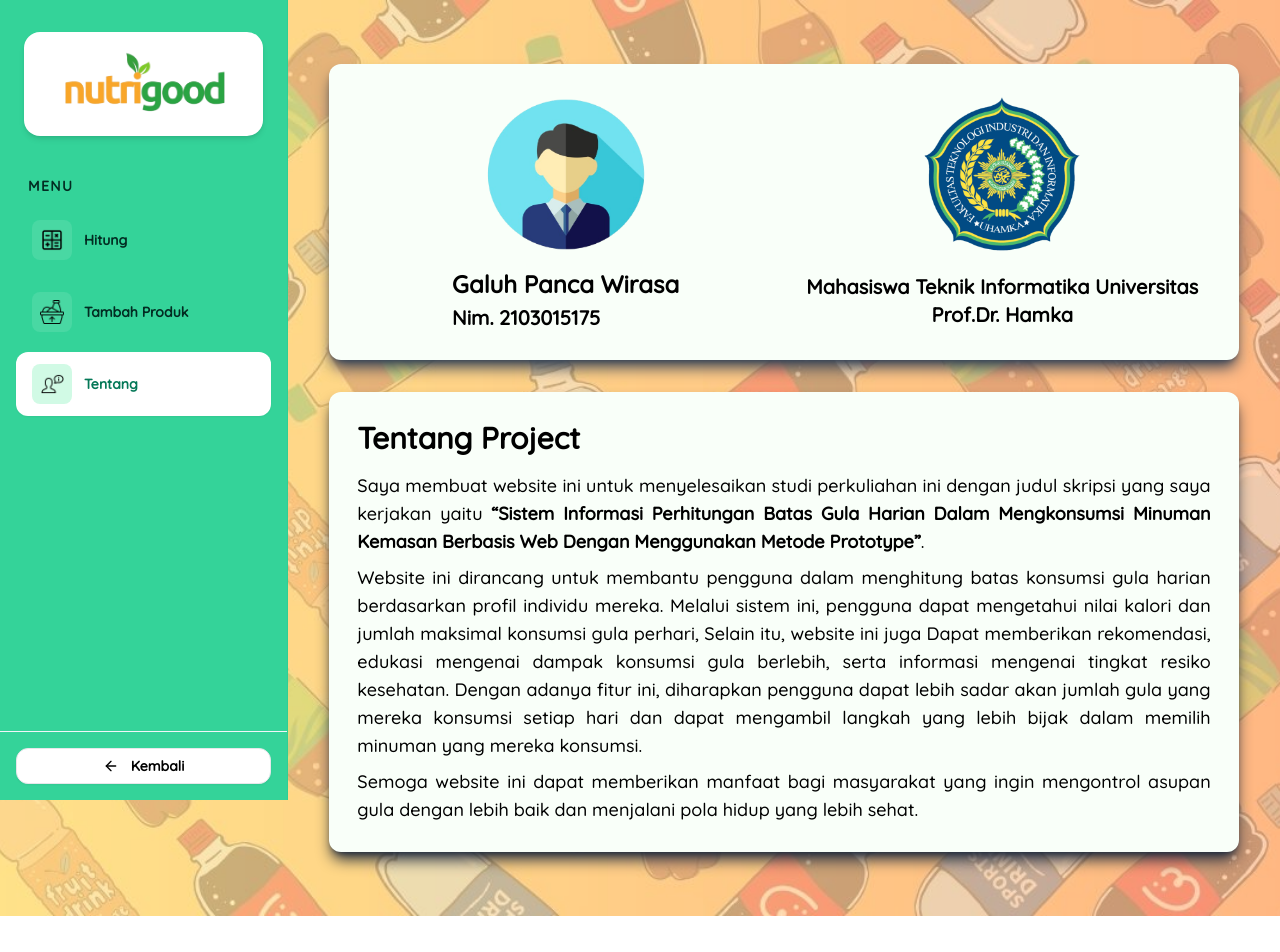
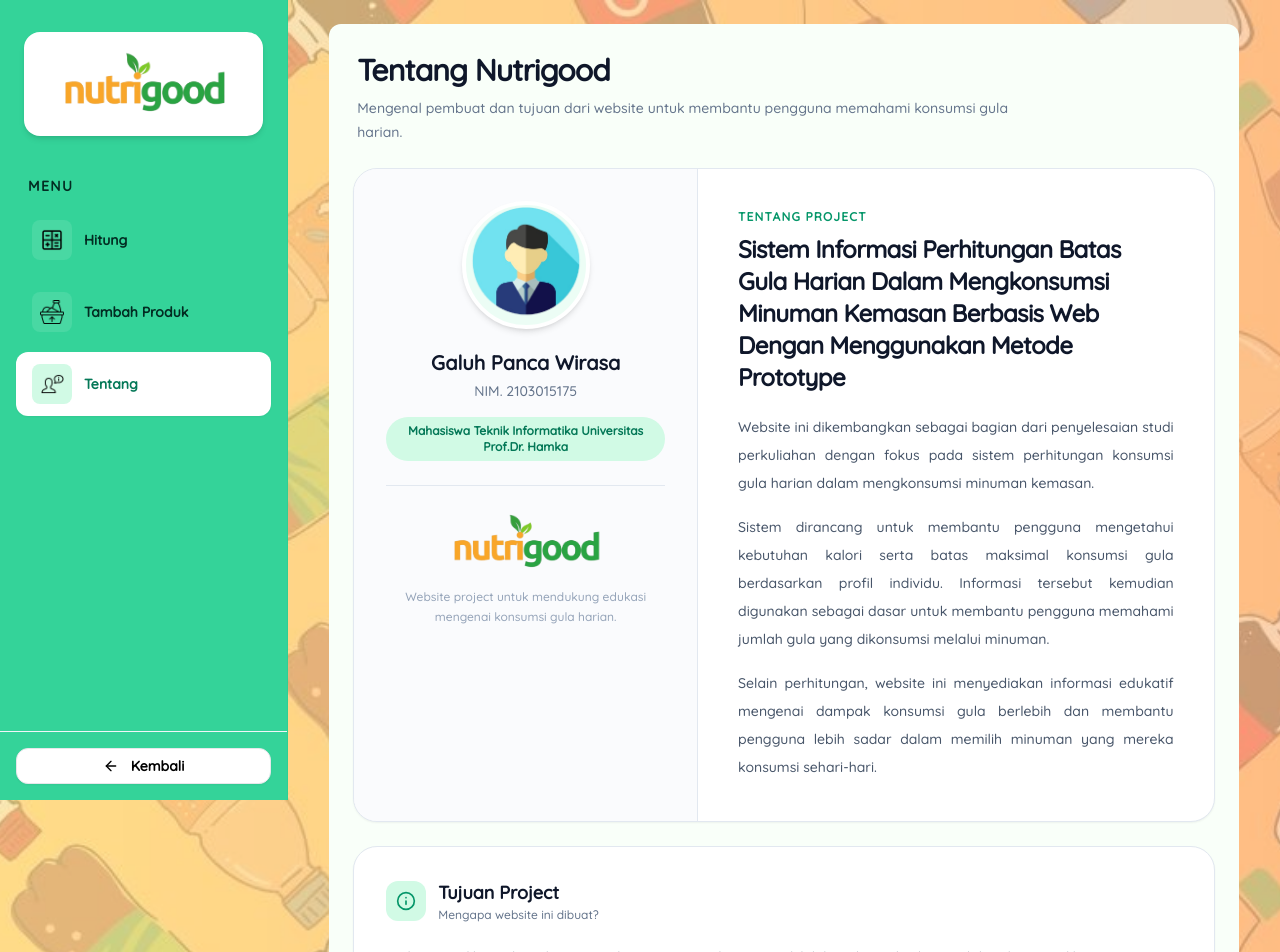
Before and after one commit to GaluhPncWirs/consumption-limit-for-packaged-beverages, a Next.js app: page /mainContent/about in a window 1280 px wide. Shown: the top 952 px of the page. Before the commit the page ends 916 px from the top, so only its background shows below. Built offline with nearby package versions, Linux system fonts and the light colour scheme; no server answers.

Commit message:
style(selesai memperbaiki desain ui di halaman tentang): :lipstick:

```diff
--- a/src/app/(pages)/mainContent/about/page.tsx
+++ b/src/app/(pages)/mainContent/about/page.tsx
@@ -1,5 +1,6 @@
 "use client";
 import MainContentLayout from "@/layout/mainSystem/content";
+import { Info, Quote } from "lucide-react";
 import Image from "next/image";
 import { usePathname } from "next/navigation";
 
@@ -8,69 +9,161 @@ export default function AboutProject() {
 
   return (
     <MainContentLayout path={pathname}>
-      <div className="flex gap-y-8 flex-col my-10">
-        <div className="bg-[#f9fff9] rounded-xl shadow-lg shadow-slate-700 flex flex-col items-center p-7 justify-center gap-5 sm:flex-row">
-          <div className="flex flex-col items-center basis-1/2">
+      <div className="bg-[#f9fff9] mx-auto w-full p-6 rounded-xl max-w-6xl space-y-6">
+        {/* ================================================== */}
+        {/* PAGE HEADER                                        */}
+        {/* ================================================== */}
+
+        <header className="px-1">
+          <h1 className="mt-1 text-2xl font-bold tracking-tight text-slate-900 sm:text-3xl">
+            Tentang Nutrigood
+          </h1>
+
+          <p className="mt-2 max-w-2xl text-sm leading-6 text-slate-500">
+            Mengenal pembuat dan tujuan dari website untuk membantu pengguna
+            memahami konsumsi gula harian.
+          </p>
+        </header>
+
+        {/* ================================================== */}
+        {/* PROFILE + PROJECT INTRO                            */}
+        {/* ================================================== */}
+
+        <section className="overflow-hidden rounded-3xl border border-slate-200 bg-white shadow-sm">
+          <div className="grid grid-cols-1 lg:grid-cols-[0.8fr_1.2fr]">
+            {/* PROFILE */}
+            <div className="border-b border-slate-200 bg-slate-50/70 p-6 sm:p-8 lg:border-b-0 lg:border-r">
+              <div className="flex flex-col items-center text-center">
+                {/* Avatar */}
+                <div className="flex size-28 items-center justify-center overflow-hidden rounded-full border-4 border-white bg-emerald-50 shadow-md sm:size-32">
                   <Image
                     src="/images/pageAbout/userProfile.png"
-              alt="profile"
+                    alt="Profile"
                     width={500}
                     height={500}
-              className="size-44"
+                    className="size-full object-cover"
                     loading="eager"
                   />
-            <div className="font-semibold">
-              <h1 className="text-2xl mb-1">Galuh Panca Wirasa</h1>
-              <h2 className="text-xl">Nim. 2103015175</h2>
+                </div>
+
+                {/* Identity */}
+                <div className="mt-5">
+                  <h2 className="text-xl font-bold text-slate-900">
+                    Galuh Panca Wirasa
+                  </h2>
+
+                  <p className="mt-1 text-sm text-slate-500">NIM. 2103015175</p>
+                </div>
+
+                {/* Role */}
+                <div className="mt-4 inline-flex items-center rounded-full bg-emerald-100 px-3 py-1.5">
+                  <span className="text-xs font-semibold text-emerald-700">
+                    Mahasiswa Teknik Informatika Universitas Prof.Dr. Hamka
+                  </span>
+                </div>
+
+                {/* Divider */}
+                <div className="my-6 h-px w-full bg-slate-200" />
+
+                {/* Project Logo */}
+                <Image
+                  src="/images/global/logo.png"
+                  alt="Logo Project"
+                  width={500}
+                  height={500}
+                  className="w-36 object-contain sm:w-40"
+                />
+
+                <p className="mt-3 text-xs leading-5 text-slate-400">
+                  Website project untuk mendukung edukasi mengenai konsumsi gula
+                  harian.
+                </p>
               </div>
             </div>
-          <div className="flex flex-col items-center gap-y-5 basis-1/2">
-            <Image
-              src="/images/pageAbout/logo_uhamka_FTII.png"
-              alt="logo UHAMKA"
-              width={500}
-              height={500}
-              className="w-48"
-              loading="eager"
-            />
-            <h1 className="font-semibold text-xl text-center">
-              Mahasiswa Teknik Informatika Universitas Prof.Dr. Hamka
-            </h1>
+
+            {/* PROJECT INTRO */}
+            <div className="p-6 sm:p-8 lg:p-10">
+              <div className="max-w-2xl">
+                <div className="mb-5">
+                  <p className="text-xs font-semibold uppercase tracking-widest text-emerald-600">
+                    Tentang Project
+                  </p>
+
+                  <h2 className="mt-2 text-2xl font-bold tracking-tight text-slate-900">
+                    Sistem Informasi Perhitungan Batas Gula Harian Dalam
+                    Mengkonsumsi Minuman Kemasan Berbasis Web Dengan Menggunakan
+                    Metode Prototype
+                  </h2>
                 </div>
-        </div>
-        <div className="bg-[#f9fff9] rounded-xl p-7 shadow-lg shadow-slate-800">
-          <h1 className="text-3xl font-bold mb-4">Tentang Project</h1>
-          <div className="text-justify font-medium text-lg flex flex-col gap-2">
-            <p>
-              Saya membuat website ini untuk menyelesaikan studi perkuliahan ini
-              dengan judul skripsi yang saya kerjakan yaitu{" "}
-              <span className="font-semibold">
-                “Sistem Informasi Perhitungan Batas Gula Harian Dalam
-                Mengkonsumsi Minuman Kemasan Berbasis Web Dengan Menggunakan
-                Metode Prototype”
-              </span>
-              .
+
+                <div className="space-y-4 text-sm leading-7 text-slate-600">
+                  <p className="text-justify">
+                    Website ini dikembangkan sebagai bagian dari penyelesaian
+                    studi perkuliahan dengan fokus pada sistem perhitungan
+                    konsumsi gula harian dalam mengkonsumsi minuman kemasan.
                   </p>
-            <p>
-              Website ini dirancang untuk membantu pengguna dalam menghitung
-              batas konsumsi gula harian berdasarkan profil individu mereka.
-              Melalui sistem ini, pengguna dapat mengetahui nilai kalori dan
-              jumlah maksimal konsumsi gula perhari, Selain itu, website ini
-              juga Dapat memberikan rekomendasi, edukasi mengenai dampak
-              konsumsi gula berlebih, serta informasi mengenai tingkat resiko
-              kesehatan. Dengan adanya fitur ini, diharapkan pengguna dapat
-              lebih sadar akan jumlah gula yang mereka konsumsi setiap hari dan
-              dapat mengambil langkah yang lebih bijak dalam memilih minuman
-              yang mereka konsumsi.
+
+                  <p className="text-justify">
+                    Sistem dirancang untuk membantu pengguna mengetahui
+                    kebutuhan kalori serta batas maksimal konsumsi gula
+                    berdasarkan profil individu. Informasi tersebut kemudian
+                    digunakan sebagai dasar untuk membantu pengguna memahami
+                    jumlah gula yang dikonsumsi melalui minuman.
                   </p>
-            <p>
-              Semoga website ini dapat memberikan manfaat bagi masyarakat yang
-              ingin mengontrol asupan gula dengan lebih baik dan menjalani pola
-              hidup yang lebih sehat.
+
+                  <p className="text-justify">
+                    Selain perhitungan, website ini menyediakan informasi
+                    edukatif mengenai dampak konsumsi gula berlebih dan membantu
+                    pengguna lebih sadar dalam memilih minuman yang mereka
+                    konsumsi sehari-hari.
                   </p>
                 </div>
               </div>
             </div>
+          </div>
+        </section>
+
+        {/* ================================================== */}
+        {/* PROJECT DESCRIPTION                                */}
+        {/* ================================================== */}
+
+        <section className="rounded-3xl border border-slate-200 bg-white p-6 shadow-sm sm:p-8">
+          <div className="max-w-4xl">
+            <div className="flex items-center gap-3">
+              <div className="flex size-10 items-center justify-center rounded-xl bg-emerald-100 text-emerald-600">
+                <Info className="size-5" />
+              </div>
+
+              <div>
+                <h2 className="text-lg font-bold text-slate-900">
+                  Tujuan Project
+                </h2>
+
+                <p className="text-xs text-slate-500">
+                  Mengapa website ini dibuat?
+                </p>
+              </div>
+            </div>
+
+            <p className="mt-5 text-sm leading-7 text-slate-600">
+              Website ini diharapkan dapat membantu masyarakat menjadi lebih
+              sadar terhadap jumlah gula yang dikonsumsi setiap hari. Dengan
+              informasi yang lebih mudah dipahami, pengguna dapat
+              mempertimbangkan pilihan minuman yang dikonsumsi dan membangun
+              kebiasaan yang lebih baik dalam mengontrol asupan gula.
+            </p>
+
+            <div className="mt-6 rounded-2xl border border-emerald-100 bg-emerald-50 p-5">
+              <Quote className="size-5 text-emerald-500 fill-emerald-500 mb-4" />
+              <p className="text-sm font-medium leading-6 text-emerald-800">
+                Tujuan utama project ini bukan hanya memberikan angka, tetapi
+                membantu pengguna memahami apa arti angka tersebut terhadap
+                kebiasaan konsumsi gula sehari-hari.
+              </p>
+            </div>
+          </div>
+        </section>
+      </div>
     </MainContentLayout>
   );
 }
```
Lines whose indentation alone changed are shown as unchanged.
